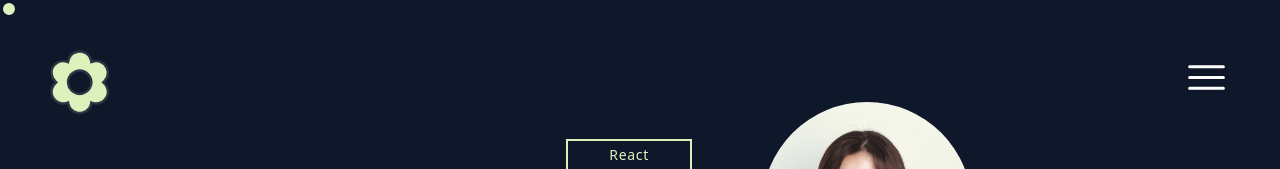
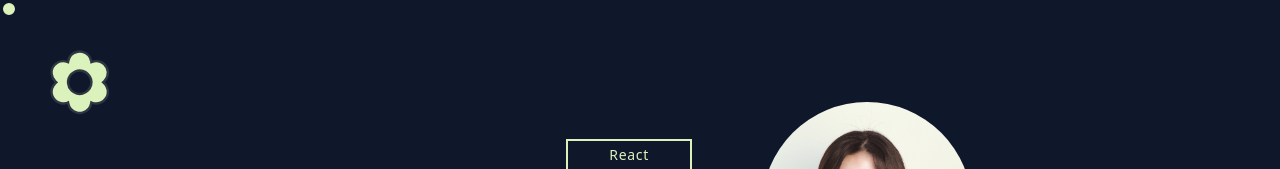
Before and after one commit to loeybho/Newport, a React (Vite) app: page / in a window 1280 px wide. Shown: the top 169 px of the page. Built offline with nearby package versions, Linux system fonts and the light colour scheme.

Commit message:
Style. 모달 제거

```diff
--- a/src/components/index.jsx
+++ b/src/components/index.jsx
@@ -1,17 +1,12 @@
 import Footer from "@components/Footer";
-import { useRef, useState } from "react";
+import { useRef } from "react";
 import { Outlet } from "react-router-dom";
 import gsap from "gsap";
 import { useGSAP } from "@gsap/react";
 
 function Layout() {
-  const [modalOpen, setModalOpen] = useState(false);
   const modalRef = useRef(null);
   const flair = useRef();
-
-  const handleOpenModal = () => {
-    setModalOpen(!modalOpen);
-  };
 
   const container = useRef();
   const { contextSafe } = useGSAP({ scope: container });
@@ -52,7 +47,6 @@ function Layout() {
           className="rounded-full w-5 h-5 border-customBlack border-[3px] bg-customGreen absolute z-50"
         ></div>
 
-        {!modalOpen && (
         <div>
           <nav className="flex justify-between z-40 fixed top-0 w-full text-white px-4 py-2 sm:px-14 sm:py-10">
             <button>
@@ -63,38 +57,10 @@ function Layout() {
                 alt="메인 로고"
               />
             </button>
-              <button onClick={handleOpenModal}>
-                <img
-                  src="/menu.svg"
-                  className="w-10 pt-2 sm:w-14 sm:pt-0"
-                  alt="메뉴바"
-                />
-              </button>
           </nav>
           <Outlet />
           <Footer />
         </div>
-        )}
-
-        {modalOpen && (
-          <div className="h-screen bg-customGreen flex justify-center items-center">
-            <div ref={modalRef} className="text-center">
-              <button
-                className="text-3xl bg-customRed p-3 hover:underline"
-                onClick={handleOpenModal}
-              >
-                X
-              </button>
-              <div className="flex gap-3">
-                <img src="/construction.gif" alt="" />
-                <h1 className="pt-1">
-                  안녕하세요. 아직 공사 중입니다! 최대한 빠르게 개발
-                  완료하겠습니다.
-                </h1>
-              </div>
-            </div>
-          </div>
-        )}
       </div>
     </>
   );
```
Lines whose indentation alone changed are shown as unchanged.
